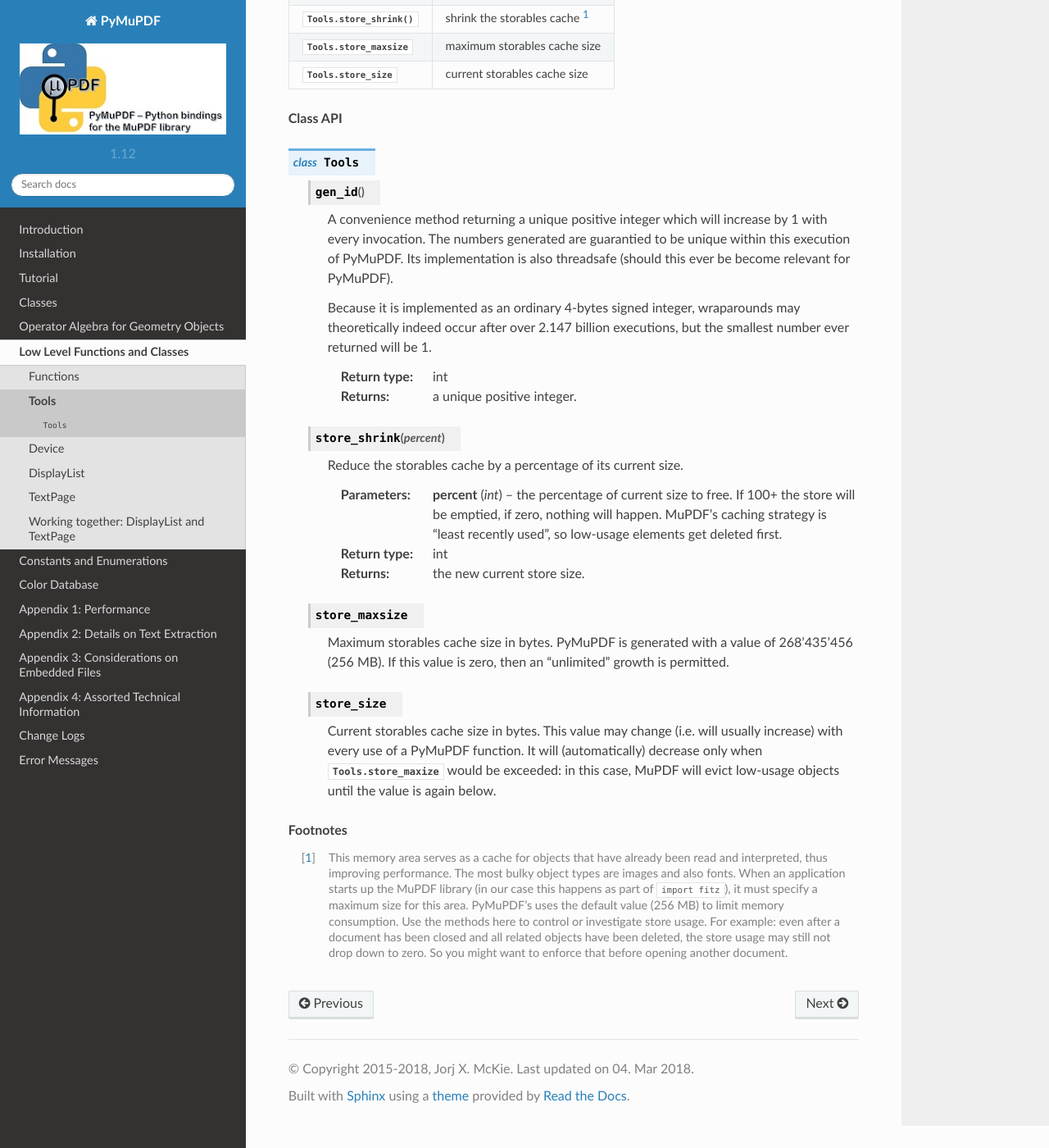
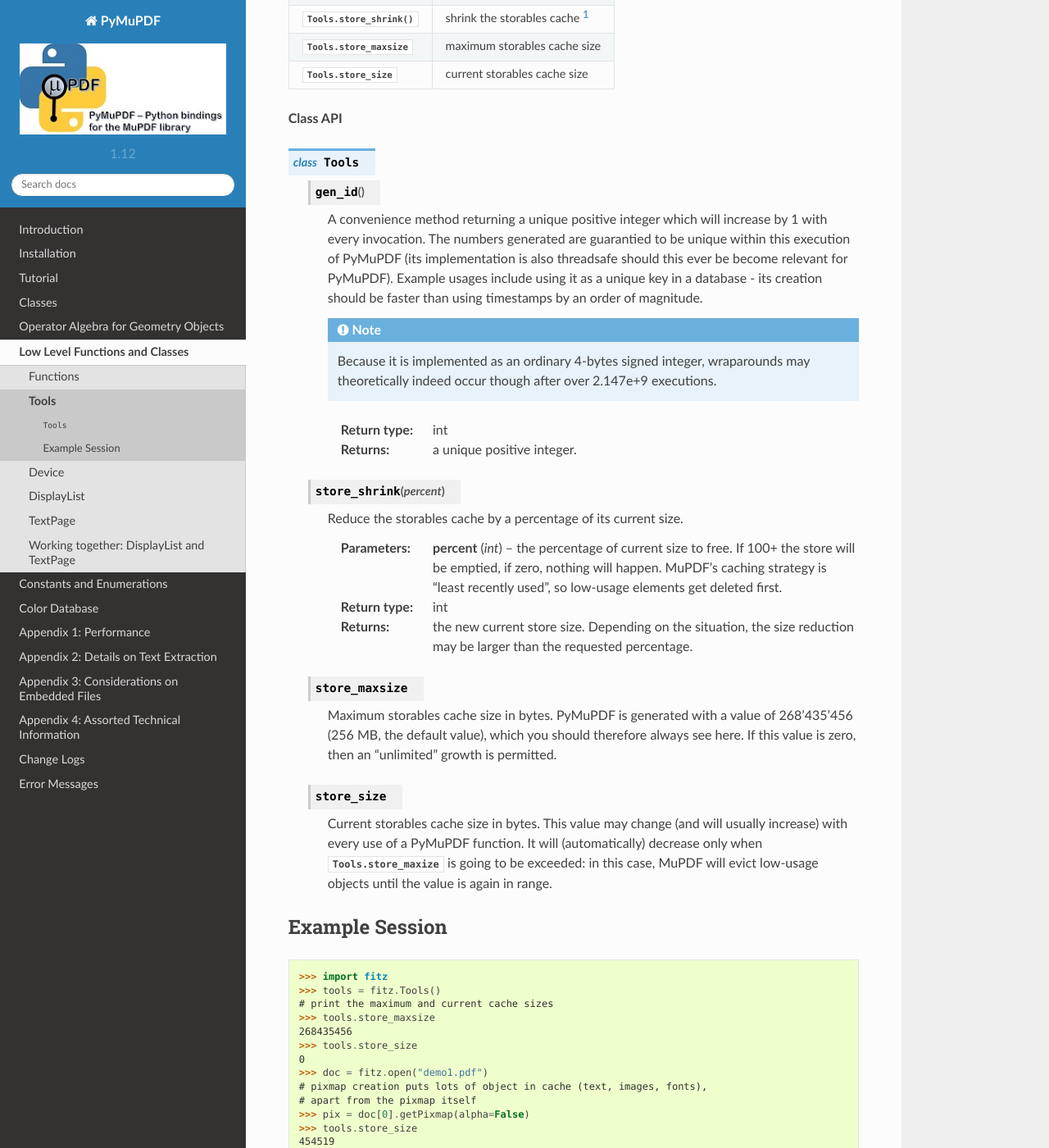
Before and after one commit to pymupdf/PyMuPDF-Optional-Material, a Sphinx documentation site: the page built from docs/tools.rst, in a window 1280 px wide and 1400 px high, scrolled down 293 px. Shown: the whole window at 82% size. Built offline with Sphinx 7.4.7 and the Read the Docs theme 2.0.0, drawn with Linux system fonts in a browser that asks for light colours; some of the changed text lies outside the part shown.

Commit message:
Docu update

```diff
--- a/docs/displaylist.rst
+++ b/docs/displaylist.rst
@@ -70,11 +70,11 @@ A ``DisplayList`` is populated with objects from a page usually by executing :me
       :rtype: :ref:`Pixmap`
       :returns: pixmap of the display list.
 
-   .. method:: getTextPage(flags = TEXT_PRESERVE_LIGATURES | TEXT_PRESERVE_WHITESPACE)
+   .. method:: getTextPage(flags)
 
       Run the display list through a text device and return a text page.
 
-      :arg int flags: control which information is parsed into a text page. Default value in PyMuPDF is ``TEXT_PRESERVE_LIGATURES | TEXT_PRESERVE_WHITESPACE = 3``, i.e. ligatures are **passed through** (not decomposed into components), white spaces are **passed through** (not translated to spaces), and images are **not included**. See :ref:`TextPreserve`.
+      :arg int flags: control which information is parsed into a text page. Default value in PyMuPDF is ``3 = TEXT_PRESERVE_LIGATURES | TEXT_PRESERVE_WHITESPACE``, i.e. ligatures are **passed through** ("æ" not decomposed into its components "a" and "e"), white spaces are **passed through** (not translated to spaces), and images are **not included**. See :ref:`TextPreserve`.
 
       :rtype: :ref:`TextPage`
       :returns: text page of the display list.
--- a/docs/textpage.rst
+++ b/docs/textpage.rst
@@ -26,7 +26,7 @@ TextPage
 
    .. method:: extractTEXT
 
-      Extract the text from a ``TextPage`` object. Returns a string of the page's complete text. The text is UTF-8 unicode and in the same sequence as the PDF creator specified it. If this looks awkward for your document, consider using a program that re-arranges the text according to a more familiar layout, e.g. `PDF2TextJS.py <https://github.com/rk700/PyMuPDF/blob/master/examples/PDF2TextJS.py>`_ in the examples directory. Or use another extraction method which also provides text position information like :meth:`TextPage.extractHTML`, :meth:`TextPage.extractXML`, or :meth:`Page.extractTextList`.
+      Extract the text from a ``TextPage`` object. Returns a string of the page's complete text. The text is UTF-8 unicode and in the same sequence as the PDF creator specified it. If this looks awkward for your document, consider using a program that re-arranges the text according to a more familiar layout, e.g. `PDF2TextJS.py <https://github.com/rk700/PyMuPDF/blob/master/examples/PDF2TextJS.py>`_ in the examples directory. Or use other extraction methods which provide text position information like :meth:`TextPage.extractHTML`, :meth:`TextPage.extractXML`, :meth:`Page.extractTextWords`, or :meth:`Page.extractTextBlocks`.
 
       :rtype: str
 
--- a/docs/tools.rst
+++ b/docs/tools.rst
@@ -20,9 +20,9 @@ This class is a collection of low-level MuPDF utility methods and attributes, ma
 
    .. method:: gen_id()
 
-      A convenience method returning a unique positive integer which will increase by 1 with every invocation. The numbers generated are guarantied to be unique within this execution of PyMuPDF. Its implementation is also threadsafe (should this ever be become relevant for PyMuPDF).
+      A convenience method returning a unique positive integer which will increase by 1 with every invocation. The numbers generated are guarantied to be unique within this execution of PyMuPDF (its implementation is also threadsafe should this ever be become relevant for PyMuPDF). Example usages include using it as a unique key in a database - its creation should be faster than using timestamps by an order of magnitude.
 
-      Because it is implemented as an ordinary 4-bytes signed integer, wraparounds may theoretically indeed occur after over 2.147 billion executions, but the smallest number ever returned will be 1.
+      .. note:: Because it is implemented as an ordinary 4-bytes signed integer, wraparounds may theoretically indeed occur though after over 2.147e+9 executions.
 
       :rtype: int
       :returns: a unique positive integer.
@@ -34,16 +34,51 @@ This class is a collection of low-level MuPDF utility methods and attributes, ma
       :arg int percent: the percentage of current size to free. If 100+ the store will be emptied, if zero, nothing will happen. MuPDF's caching strategy is "least recently used", so low-usage elements get deleted first.
 
       :rtype: int
-      :returns: the new current store size.
+      :returns: the new current store size. Depending on the situation, the size reduction may be larger than the requested percentage.
 
    .. attribute:: store_maxsize
 
-      Maximum storables cache size in bytes. PyMuPDF is generated with a value of 268'435'456 (256 MB). If this value is zero, then an "unlimited" growth is permitted.
+      Maximum storables cache size in bytes. PyMuPDF is generated with a value of 268'435'456 (256 MB, the default value), which you should therefore always see here. If this value is zero, then an "unlimited" growth is permitted.
 
    .. attribute:: store_size
 
-      Current storables cache size in bytes. This value may change (i.e. will usually increase) with every use of a PyMuPDF function. It will (automatically) decrease only when :attr:`Tools.store_maxize` would be exceeded: in this case, MuPDF will evict low-usage objects until the value is again below.
+      Current storables cache size in bytes. This value may change (and will usually increase) with every use of a PyMuPDF function. It will (automatically) decrease only when :attr:`Tools.store_maxize` is going to be exceeded: in this case, MuPDF will evict low-usage objects until the value is again in range.
+
+Example Session
+----------------
+
+>>> import fitz
+>>> tools = fitz.Tools()
+# print the maximum and current cache sizes
+>>> tools.store_maxsize
+268435456
+>>> tools.store_size
+0
+>>> doc = fitz.open("demo1.pdf")
+# pixmap creation puts lots of object in cache (text, images, fonts),
+# apart from the pixmap itself
+>>> pix = doc[0].getPixmap(alpha=False)
+>>> tools.store_size
+454519
+# release (at least) 50% of the storage
+>>> tools.store_shrink(50)
+13471
+>>> tools.store_size
+13471
+# get a few unique numbers
+>>> tools.gen_id()
+1
+>>> tools.gen_id()
+2
+>>> tools.gen_id()
+3
+# close document and see how much cache is still in use
+>>> doc.close()
+>>> tools.store_size
+0
+>>>
+
 
 .. rubric:: Footnotes
 
-.. [#f1] This memory area serves as a cache for objects that have already been read and interpreted, thus improving performance. The most bulky object types are images and also fonts. When an application starts up the MuPDF library (in our case this happens as part of ``import fitz``), it must specify a maximum size for this area. PyMuPDF's uses the default value (256 MB) to limit memory consumption. Use the methods here to control or investigate store usage. For example: even after a document has been closed and all related objects have been deleted, the store usage may still not drop down to zero. So you might want to enforce that before opening another document.
+.. [#f1] This memory area is internally used by MuPDF, and it serves as a cache for objects that have already been read and interpreted, thus improving performance. The most bulky object types are images and also fonts. When an application starts up the MuPDF library (in our case this happens as part of ``import fitz``), it must specify a maximum size for this area. PyMuPDF's uses the default value (256 MB) to limit memory consumption. Use the methods here to control or investigate store usage. For example: even after a document has been closed and all related objects have been deleted, the store usage may still not drop down to zero. So you might want to enforce that before opening another document.
```
Also changed, not shown: 1 other file.
